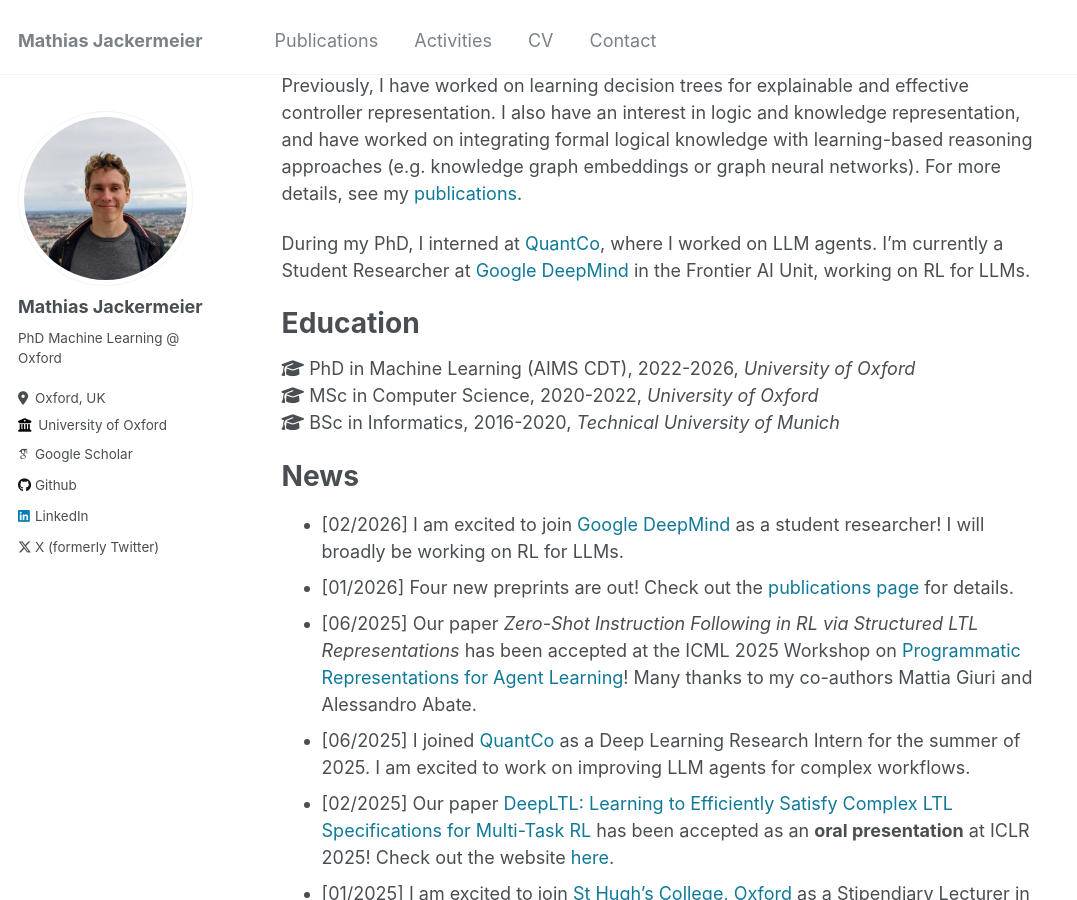
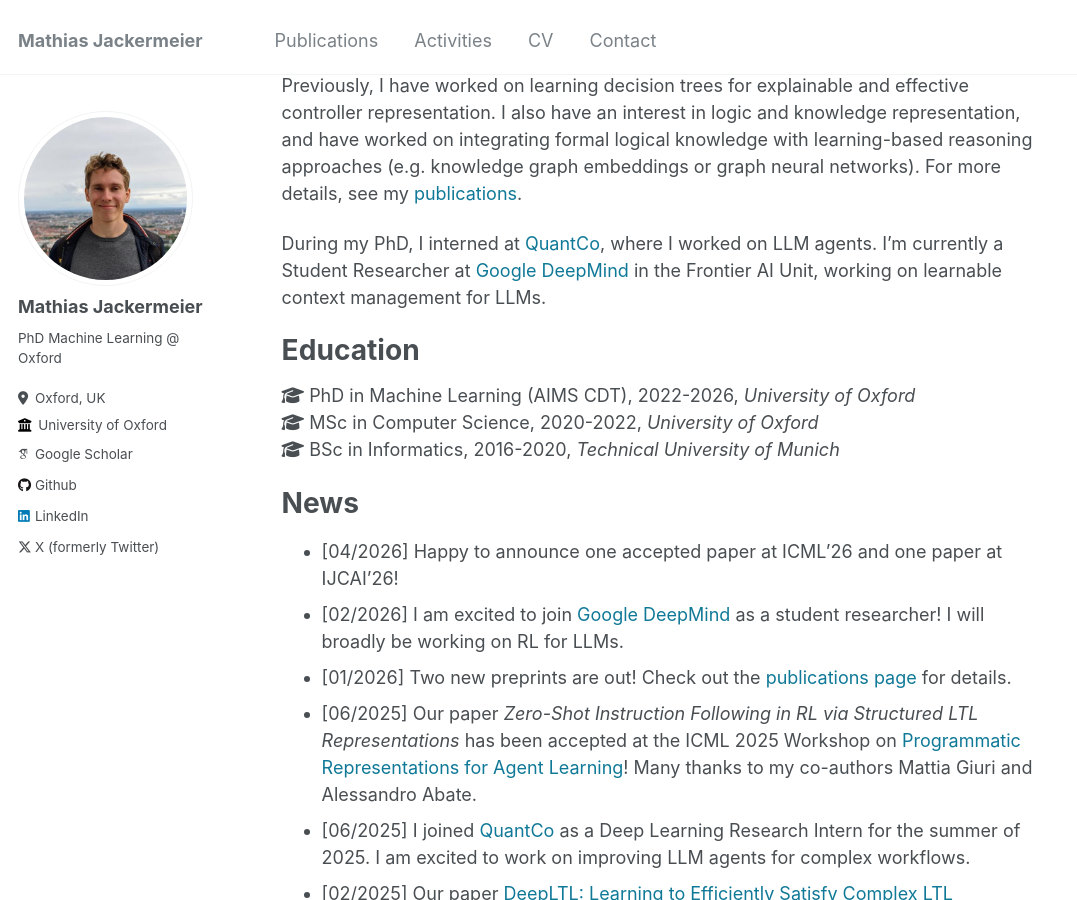
Before and after one commit to mathiasj33/mathiasj33.github.io, a Jekyll site: the page built from _pages/about.md, in a window 1280 px wide and 900 px high, scrolled down 350 px. Shown: the whole window, without its empty margins (0-1077 px from the left). Built offline with Jekyll 4.4.1, drawn with Linux system fonts in a browser that asks for light colours; some web fonts are replaced.

Commit message:
Updates publications and CV

```diff
--- a/_pages/about.md
+++ b/_pages/about.md
@@ -15,7 +15,7 @@ My research focuses on _instruction following_ and _safety_ in reinforcement lea
 
 Previously, I have worked on learning decision trees for explainable and effective controller representation. I also have an interest in logic and knowledge representation, and have worked on integrating formal logical knowledge with learning-based reasoning approaches (e.g. knowledge graph embeddings or graph neural networks). For more details, see my [publications](publications/).
 
-During my PhD, I interned at [QuantCo](https://www.quantco.com/), where I worked on LLM agents. I'm currently a Student Researcher at [Google DeepMind](https://deepmind.google) in the Frontier AI Unit, working on RL for LLMs.
+During my PhD, I interned at [QuantCo](https://www.quantco.com/), where I worked on LLM agents. I'm currently a Student Researcher at [Google DeepMind](https://deepmind.google) in the Frontier AI Unit, working on learnable context management for LLMs.
 
 # Education
 
@@ -25,8 +25,9 @@ During my PhD, I interned at [QuantCo](https://www.quantco.com/), where I worked
 
 # News
 
+- [04/2026] Happy to announce one accepted paper at ICML'26 and one paper at IJCAI'26!
 - [02/2026] I am excited to join [Google DeepMind](https://deepmind.google/) as a student researcher! I will broadly be working on RL for LLMs.
-- [01/2026] Four new preprints are out! Check out the [publications page](publications/) for details.
+- [01/2026] Two new preprints are out! Check out the [publications page](publications/) for details.
 - [06/2025] Our paper _Zero-Shot Instruction Following in RL via Structured LTL Representations_ has been accepted at the ICML 2025 Workshop on [Programmatic Representations for Agent Learning](https://pral-workshop.github.io/)! Many thanks to my co-authors Mattia Giuri and Alessandro Abate.
 - [06/2025] I joined [QuantCo](https://www.quantco.com/) as a Deep Learning Research Intern for the summer of 2025. I am excited to work on improving LLM agents for complex workflows.
 - [02/2025] Our paper [DeepLTL: Learning to Efficiently Satisfy Complex LTL Specifications for Multi-Task RL](https://openreview.net/pdf?id=9pW2J49flQ) has been accepted as an **oral presentation** at ICLR 2025! Check out the website [here](https://deep-ltl.github.io/).
```
Also changed, not shown: _pages/publications.md (+4 -4 lines), 1 other file.
